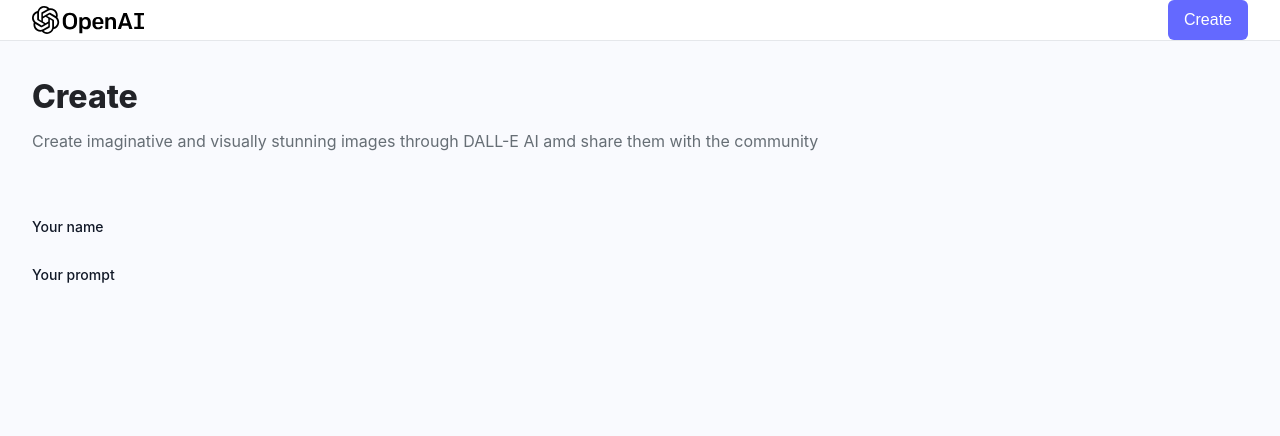
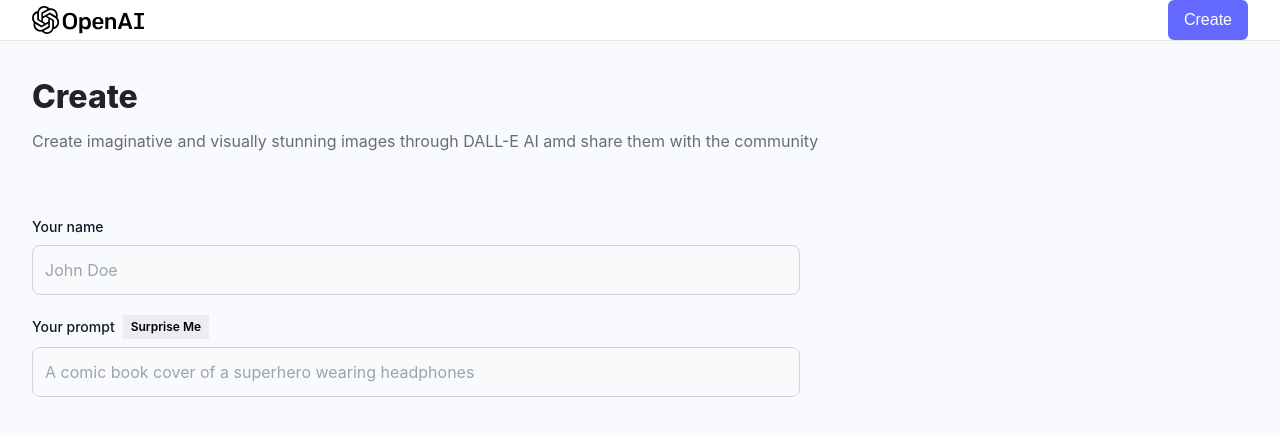
Before and after one commit to WaseemWahid/Dall-E_2.0, a React (Vite) app in the folder client/: page /create-post in a window 1280 px wide. Shown: the top 436 px of the page. Built offline with nearby package versions, Linux system fonts and the light colour scheme; a web font is replaced by a local one.

Commit message:
form field completed

```diff
--- a/client/src/components/FormField.jsx
+++ b/client/src/components/FormField.jsx
@@ -11,10 +11,28 @@
                 >
                     {labelName}
                 </label>
+                {isSurpriseMe && (
+                    <button
+                        type='button'
+                        onClick={handleSurpriseMe}
+                        className='font-semibold text-xs bg-[#EFECF1] py-1 px-2 rouded-[5px] text-black'
+                    >
+                        Surprise Me
+                    </button>
+                )}
             </div>
-            <div>
-
-            </div>
+            <input
+                type={type}
+                id={name}
+                name={name}
+                placeholder={placeholder}
+                value={value}
+                onChange={handleChange}
+                required
+                className='bg-gray-50 border border-gray-300 text-gray-900
+                text-smh rounded-lg focus:ring-[#4649FF] focu:border-[#4649FF]
+                outline-none block w-full p-3'
+            />
         </div>
     )
 }
```
